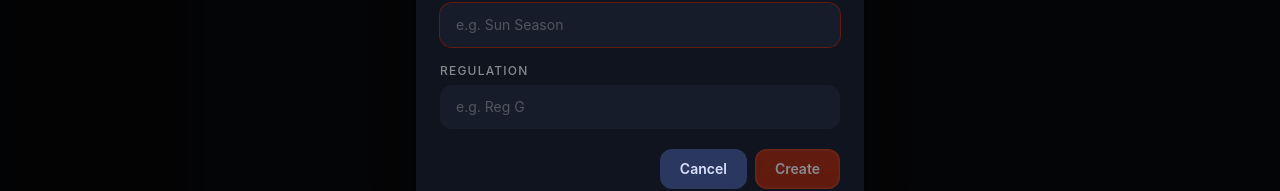
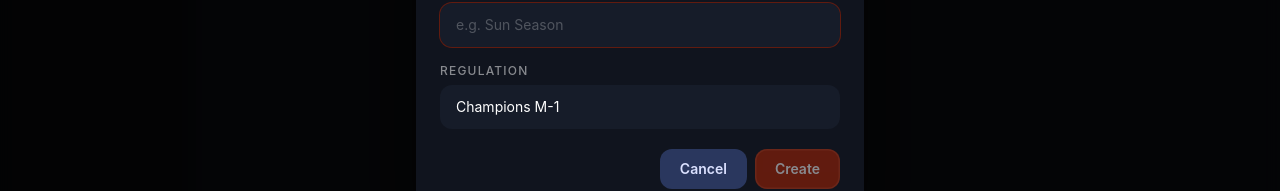
Before and after one commit to alexisriva/hall-of-fame, a React (Vite) app: page /team-hub in a window 1280 px wide. Both pictures are taken after a click on the button "New Team". Shown: the part 337-528 px from the top of the page. Built offline with nearby package versions, Linux system fonts and the light colour scheme.

Commit message:
feat: replace regulation text input with a dropdown menu using predefined values

```diff
--- a/src/pages/TeamHubPage.tsx
+++ b/src/pages/TeamHubPage.tsx
@@ -8,6 +8,7 @@ import Modal from "../components/molecules/Modal";
 import Dialog from "../components/molecules/Dialog";
 import TeamCard from "../components/molecules/TeamCard";
 import { HiOutlineTrash } from "react-icons/hi2";
+import { REGULATIONS } from "../utils/regulations";
 
 const TeamHubPage = () => {
   const teams = useGameStore((s) => s.teams);
@@ -17,14 +18,14 @@ const TeamHubPage = () => {
 
   const [createOpen, setCreateOpen] = useState(false);
   const [teamName, setTeamName] = useState("");
-  const [regulation, setRegulation] = useState("");
+  const [regulation, setRegulation] = useState<string>(REGULATIONS[0]);
   const [deletingTeamId, setDeletingTeamId] = useState<string | null>(null);
 
   const handleCreate = () => {
     if (!teamName.trim()) return;
     addTeam({
       name: teamName.trim(),
-      regulation: regulation.trim(),
+      regulation: regulation,
       pokemon: [],
       leads: [],
       counters: [],
@@ -33,7 +34,7 @@ const TeamHubPage = () => {
       losses: 0,
     });
     setTeamName("");
-    setRegulation("");
+    setRegulation(REGULATIONS[0]);
     setCreateOpen(false);
   };
 
@@ -109,11 +110,17 @@ const TeamHubPage = () => {
             <span className="text-white/50 text-xs font-medium uppercase tracking-widest">
               Regulation
             </span>
-            <TextInput
+            <select
               value={regulation}
-              onChange={setRegulation}
-              placeholder="e.g. Reg G"
-            />
+              onChange={(e) => setRegulation(e.target.value)}
+              className="w-full rounded-xl bg-[#161C29] px-4 py-3 text-sm text-white outline-none border-none focus:ring-1 focus:ring-[#b22200]/50 appearance-none cursor-pointer transition-all"
+            >
+              {REGULATIONS.map((reg) => (
+                <option key={reg} value={reg} className="bg-[#0F1115]">
+                  {reg}
+                </option>
+              ))}
+            </select>
           </div>
           <div className="flex justify-end gap-2 pt-1">
             <Button
--- /dev/null
+++ b/src/utils/regulations.ts
@@ -0,0 +1,2 @@
+export const REGULATIONS = ["Champions M-1"] as const;
+export type Regulation = (typeof REGULATIONS)[number];
```
